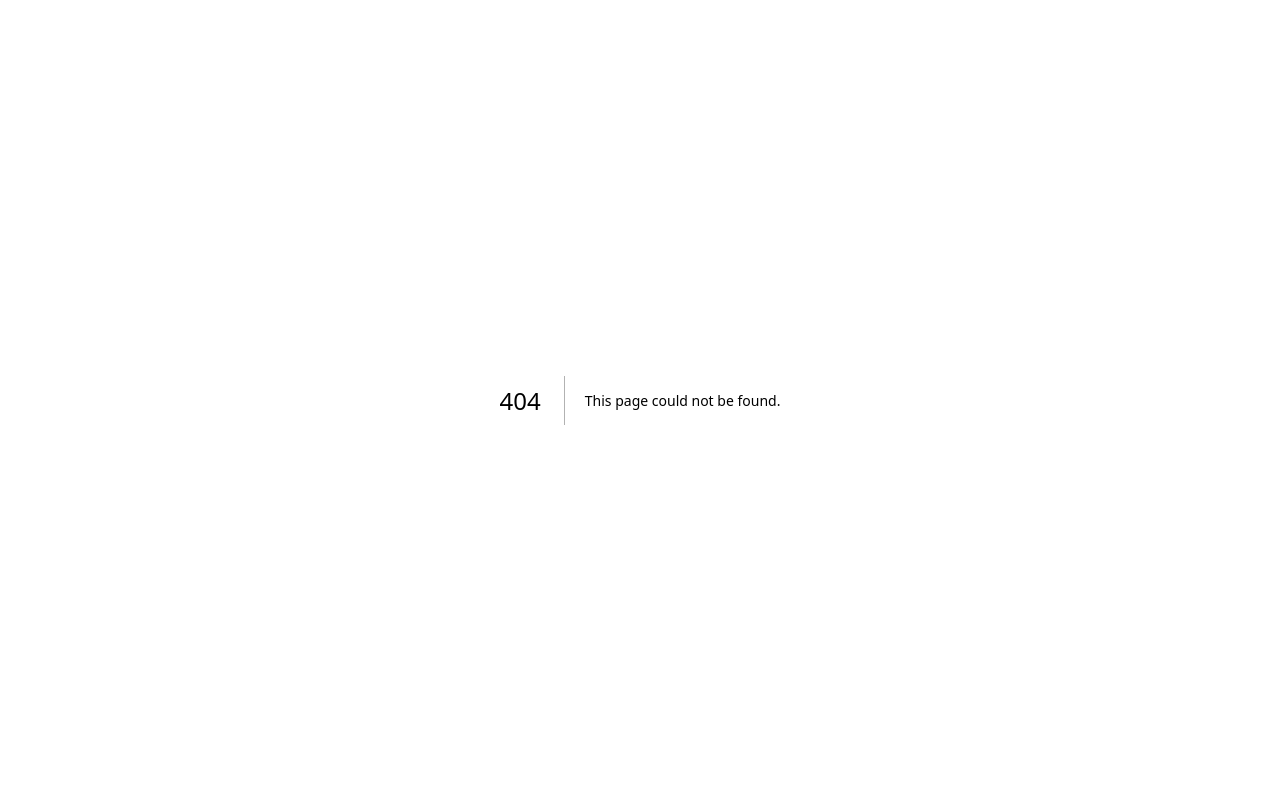
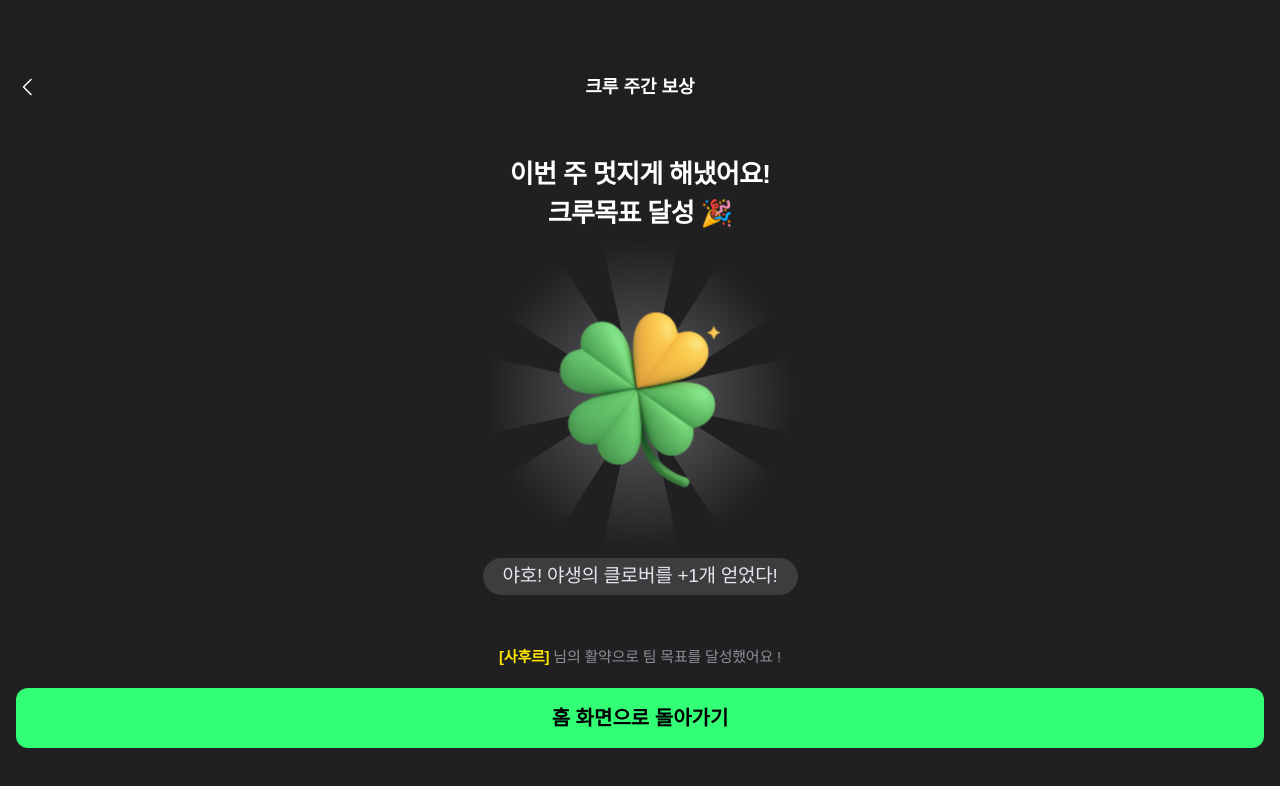
Before and after one commit to dnd-side-project/dnd-13th-6-frontend, a Next.js app in the folder web/: page /crew-reward in a window 1280 px wide. Before the commit this address had no page. Shown: the top 786 px of the page. Built offline with nearby package versions, Linux system fonts and the light colour scheme.

Commit message:
feat:개인 러닝보상 컴포넌트 분리 및 크루 주간 보상으로 재활용

```diff
--- a/web/app/(personal-run)/lucky-stamp/page.tsx
+++ b/web/app/(personal-run)/lucky-stamp/page.tsx
@@ -1,68 +1,8 @@
 'use client';
 
-import Image from 'next/image';
-import React, { useEffect, useState } from 'react';
-import Button from '@/components/common/Button';
-import { useRouter } from 'next/navigation';
+import React from 'react';
+import RunRewardPage from '@/components/running/RunRewardPage';
 
 export default function LuckyStampPage() {
-  const [isSuccess] = useState(true);
-  const [visible, setVisible] = useState(false);
-  const router = useRouter();
-  useEffect(() => {
-    const timer = setTimeout(() => setVisible(true), 100); // 0.1초 후에 나타나기 시작
-    return () => clearTimeout(timer);
-  }, []);
-
-  return (
-    <div className="relative flex h-full flex-col items-center bg-[#201F22] text-center text-white">
-      <div className="flex-grow pt-10">
-        <h1 className="onboarding whitespace-pre-line">
-          {isSuccess
-            ? '오늘도 수고 많으셨어요!\n오늘의 행운이 도착했어요!'
-            : '클로버는 놓쳤지만\n꾸준함이 곧 행운이에요!'}
-        </h1>
-
-        <div className="relative">
-          <Image
-            src="/assets/common/backgroundLight.svg"
-            alt="배경"
-            width={325}
-            height={325}
-            className={`${!isSuccess && 'invisible'} object-contain`}
-          />
-          <Image
-            src={
-              isSuccess
-                ? '/assets/lucky-stamp/four-leaf-clover.svg'
-                : '/assets/lucky-stamp/disabled-four-leaf-clover.svg'
-            }
-            alt={isSuccess ? 'Four Leaf Clover' : 'Disabled Four Leaf Clover'}
-            width={225}
-            height={224}
-            priority
-            className="absolute top-1/2 left-1/2 -translate-x-1/2 -translate-y-1/2"
-          />
-        </div>
-        {isSuccess && (
-          <div
-            className={`relative mx-auto inline-flex items-center justify-center rounded-[20px] bg-white/13 px-5 py-1 transition-opacity duration-1000 ${visible ? 'opacity-100' : 'opacity-0'}`}
-          >
-            <p className="pretendard-headline text-gray-20">
-              야호! 야생의 클로버를 +1개 얻었다!
-            </p>
-          </div>
-        )}
-      </div>
-      <div className="w-full pb-9">
-        <p className="text-gray-60 font-regular mb-5 text-sm text-[0.9375rem] tracking-[-0.014em]">
-          현재 <span className="text-golden">7/10</span>개!{' '}
-          <span className="text-golden">3</span>개만 더 모으면 가챠 도전 가능!
-        </p>
-        <Button onClick={() => router.push('/main')} className="h-15 w-full">
-          홈 화면으로 돌아가기
-        </Button>
-      </div>
-    </div>
-  );
+  return <RunRewardPage type={'personal'} />;
 }
--- /dev/null
+++ b/web/app/crew-reward/page.tsx
@@ -0,0 +1,8 @@
+import React from 'react';
+import RunRewardPage from '@/components/running/RunRewardPage';
+
+function Page() {
+  return <RunRewardPage type={'crew'} />;
+}
+
+export default Page;
--- /dev/null
+++ b/web/components/running/RunRewardPage.tsx
@@ -0,0 +1,92 @@
+'use client';
+
+import Image from 'next/image';
+import React, { useEffect, useState } from 'react';
+import Button from '@/components/common/Button';
+import { useRouter } from 'next/navigation';
+
+type RewardType = {
+  type: 'personal' | 'crew';
+};
+export default function RunRewardPage({ type }: RewardType) {
+  const [isSuccess] = useState(true);
+  const [visible, setVisible] = useState(false);
+  const router = useRouter();
+  useEffect(() => {
+    const timer = setTimeout(() => setVisible(true), 100); // 0.1초 후에 나타나기 시작
+    return () => clearTimeout(timer);
+  }, []);
+
+  return (
+    <div className="relative flex h-full flex-col items-center bg-[#201F22] text-center text-white">
+      <div className="flex-grow pt-10">
+        <h1 className="onboarding whitespace-pre-line">
+          {type === 'personal'
+            ? isSuccess
+              ? '오늘도 수고 많으셨어요!\n오늘의 행운이 도착했어요!'
+              : '클로버는 놓쳤지만\n꾸준함이 곧 행운이에요!'
+            : isSuccess
+              ? `이번 주 멋지게 해냈어요!\n크루목표 달성 🎉`
+              : `이번주는 아쉽게 실패!\n다음 주엔 성공 가즈아!`}
+        </h1>
+
+        <div className="relative">
+          <Image
+            src="/assets/common/backgroundLight.svg"
+            alt="배경"
+            width={325}
+            height={325}
+            className={`${!isSuccess && 'invisible'} object-contain`}
+          />
+          <Image
+            src={
+              isSuccess
+                ? type === 'personal'
+                  ? '/assets/lucky-stamp/four-leaf-clover.svg'
+                  : '/assets/lucky-stamp/crew-reward-clover.svg'
+                : '/assets/lucky-stamp/disabled-four-leaf-clover.svg'
+            }
+            alt={isSuccess ? 'Four Leaf Clover' : 'Disabled Four Leaf Clover'}
+            width={225}
+            height={224}
+            priority
+            className="absolute top-1/2 left-1/2 -translate-x-1/2 -translate-y-1/2"
+          />
+        </div>
+        {isSuccess && (
+          <div
+            className={`relative mx-auto inline-flex items-center justify-center rounded-[20px] bg-white/13 px-5 py-1 transition-opacity duration-1000 ${visible ? 'opacity-100' : 'opacity-0'}`}
+          >
+            <p className="pretendard-headline text-gray-20">
+              야호! 야생의 클로버를 +1개 얻었다!
+            </p>
+          </div>
+        )}
+      </div>
+      <div className="w-full pb-9">
+        <p className="text-gray-60 font-regular mb-5 text-sm text-[0.9375rem] tracking-[-0.014em]">
+          {type == 'personal' ? (
+            <>
+              {' '}
+              현재 <span className="text-golden">7/10</span>개!{' '}
+              <span className="text-golden">3</span>개만 더 모으면 가챠 도전
+              가능!
+            </>
+          ) : (
+            <>
+              <p>
+                <span className="pretendard-headline2 text-golden">
+                  [사후르]
+                </span>{' '}
+                님의 활약으로 팀 목표를 달성했어요 !
+              </p>
+            </>
+          )}
+        </p>
+        <Button onClick={() => router.push('/main')} className="h-15 w-full">
+          홈 화면으로 돌아가기
+        </Button>
+      </div>
+    </div>
+  );
+}
--- a/web/configs/routeConfig.ts
+++ b/web/configs/routeConfig.ts
@@ -41,5 +41,10 @@ export const routeConfigs: Record<string, RouteConfig> = {
     backHref: '/main',
     title: '알림'
   },
-  '/lucky-stamp': { showHeader: true, backHref: '/main', title: '러닝종료' }
+  '/lucky-stamp': { showHeader: true, backHref: '/main', title: '러닝종료' },
+  '/crew-reward': {
+    showHeader: true,
+    backHref: '/main',
+    title: '크루 주간 보상'
+  }
 };
```
Also changed, not shown: web/public/assets/lucky-stamp/crew-reward-clover.svg (added).
